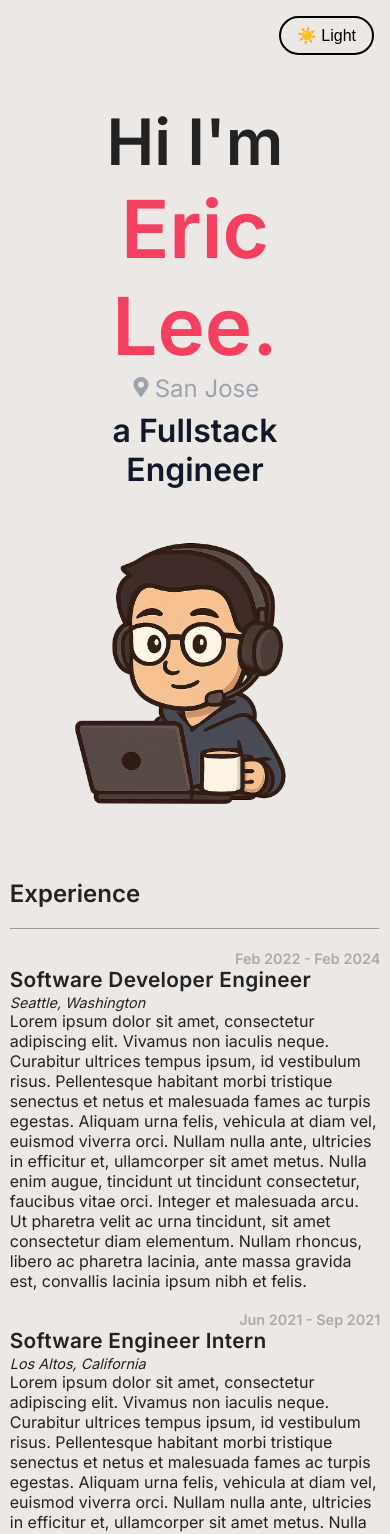
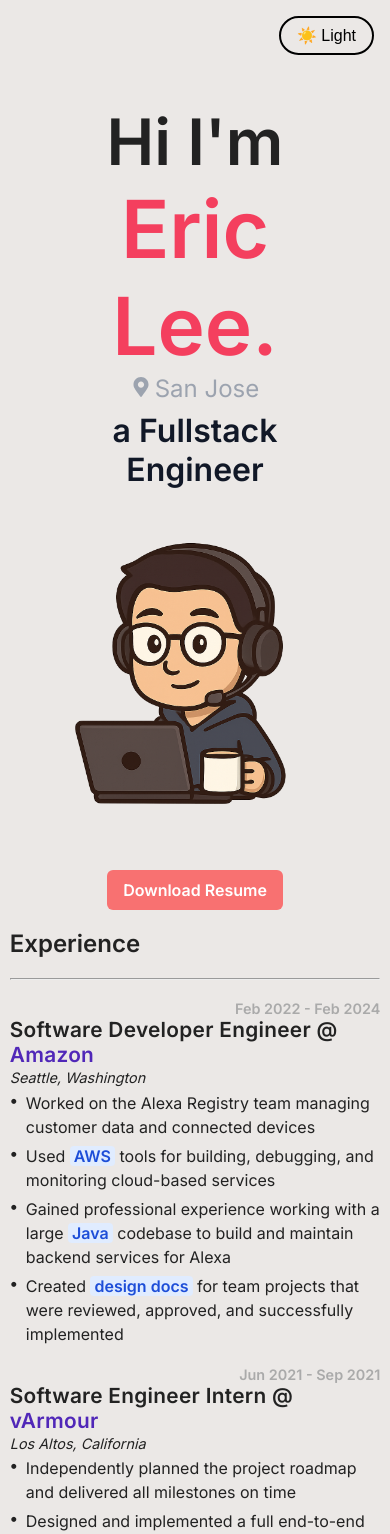
Before and after one commit to Eric-shipsit/Portfolio, a React (Create React App) app: page / in a window 390 px wide. Shown: the top 1534 px of the page. Built offline with nearby package versions, Linux system fonts and the light colour scheme.

Commit message:
Cleaned up code, added resume

```diff
--- a/src/App.css
+++ b/src/App.css
@@ -1,3 +1,4 @@
+/* Main CSS Body */
 html, body {
   margin: 0;
   padding: 0;
@@ -24,6 +25,21 @@ main{
   display: flex;
   justify-content: flex-end;
   gap: 10px;
+}
+
+.toggle-button {
+  background: none;
+  border: 2px solid currentColor;
+  border-radius: 30px;
+  padding: 0.5rem 1rem;
+  cursor: pointer;
+  font-size: 1rem;
+  margin: 1rem;
+  transition: all 0.3s ease;
+}
+
+.toggle-button:hover {
+  background-color: rgba(255, 255, 255, 0.1);
 }
 
 /* About Me Section - Terminal */
@@ -70,21 +86,6 @@ main{
     overflow: hidden;
     animation:
         cursor .4s step-end infinite alternate;
-}
-/* Nav Bar */
-.toggle-button {
-  background: none;
-  border: 2px solid currentColor;
-  border-radius: 30px;
-  padding: 0.5rem 1rem;
-  cursor: pointer;
-  font-size: 1rem;
-  margin: 1rem;
-  transition: all 0.3s ease;
-}
-
-.toggle-button:hover {
-  background-color: rgba(255, 255, 255, 0.1);
 }
 
 /* Skills */
@@ -159,9 +160,9 @@ main{
   background-color: #2a2a2a;
   border-radius: 12px;
   display: flex;
-  flex-direction: column;     /* Stack children vertically */
-  align-items: center;        /* Center them horizontally */
-  justify-content: flex-start; /* Align children to the top */
+  flex-direction: column;
+  align-items: center;
+  justify-content: flex-start;
 }
 
 .project-name {
@@ -175,7 +176,7 @@ main{
 .project-image{
   width: 90%;
   height: 0;
-  padding-bottom: 56.25%; /* 16:9 aspect ratio => 9 / 16 = 0.5625 */
+  padding-bottom: 56.25%;
   position: relative;
   overflow: hidden;
 }
@@ -195,8 +196,8 @@ main{
   width: 90%;
 
   display: flex;
-  flex-direction: row; /* default, can omit */
-  gap: 10px; /* optional spacing between each box */
+  flex-direction: row;
+  gap: 10px;
   flex-wrap: wrap
 }
 
@@ -204,8 +205,6 @@ main{
   display: flex;
   flex-direction: row;
   align-items: center;
-
-  /* margin: 10px; */
 
   padding-left: 0.5rem;
   padding-right: 0.5rem;
@@ -218,6 +217,176 @@ main{
   width: fit-content;
   font-size: 20px;
 }
+
+/* Hero Section */
+.image-container {
+  display: flex;
+  justify-content: center;
+  align-items: center;
+  width: 100%;
+  height: 100%;
+}
+
+.image-container img {
+  width: 100%;
+  height: 100%;
+  object-fit: contain;
+}
+.hero {
+  display: flex;
+  justify-content: space-between;
+  align-items: center;
+  gap: 2rem;
+  padding: 2rem;
+  flex-wrap: wrap;
+}
+
+#introductions{
+  font-size: 4rem;
+  font-weight: bold;
+}
+
+#my-name {
+  font-size: 5rem;
+  font-weight: bold;
+  color: #f43f5e;
+}
+
+#my-location {
+  font-size: 1.5rem;
+  color: #9ca3af;
+  margin-bottom: 0.5rem;
+}
+
+#my-specialty {
+  font-size: 2rem;
+  font-weight: 600;
+  color: #111827;
+}
+
+.left-side{
+  flex: 2;
+  font-family: 'Inter', sans-serif;
+}
+
+.right-side {
+  flex: 1;
+  min-width: 300px;
+  justify-content: flex-end;
+  padding: 0;
+}
+
+/* Resume Button */
+
+.resume-button {
+  margin-top: 10px;
+  display: inline-block;
+  padding: 10px 16px;
+  background-color: #f87171;
+  color: white;
+  font-weight: 600;
+  border-radius: 6px;
+  text-decoration: none;
+  transition: background-color 0.2s ease;
+}
+
+.resume-button:hover {
+  background-color: #ef4444;
+}
+
+/* Experience */
+
+.entry{
+  margin-top: 20px;
+  display: flex;
+  justify-content: space-between;
+  align-items: flex-start;
+}
+
+.date{
+    width: 25%;
+    text-align: right;
+    padding-right: 50px;
+    font-weight: bold;
+    color: #AAAAAA;
+    font-size: 0.9rem;
+}
+
+.info {
+    width: 75%;
+}
+
+.info .title {
+  font-size: 1.3rem;
+  font-weight: 600;
+  letter-spacing: 0.3px;
+  margin: 0;
+}
+
+.location {
+  font-size: 0.9rem;
+  font-style: italic;
+  margin-top: 2px;
+}
+
+
+.bullet {
+  display: flex;
+  align-items: flex-start;
+  margin-top: 0.3rem;
+  font-size: 1rem;
+}
+
+.bullet-icon {
+  margin-right: 0.5rem;
+  font-weight: bold;
+  line-height: 1.2;
+}
+
+.bullet-text {
+  flex: 1;
+  line-height: 1.5;
+}
+.link {
+  color: #91c8f1;
+  text-decoration: none;
+  transition: color 0.2s ease, text-decoration 0.2s ease;
+}
+
+.link:hover {
+  text-decoration: underline;
+}
+
+.highlight {
+  font-weight: bold;
+  color: #1d4ed8;
+  background-color: #e0ecff;
+  padding: 0 4px;
+  border-radius: 4px;
+}
+
+/* Contact */
+
+.email-link {
+  color: #00bcd4;
+  padding: 0px 5px;
+  margin: 0px;
+}
+
+body.dark .email-link {
+  color: #66e0ff;
+}
+
+.icon-bar {
+  margin-top: 20px;
+  margin-bottom: 20px;
+  display: flex;
+  align-items: center;
+  justify-content: center;
+  width: 100%;
+}
+
+
 
 /* Dark/Light mode specific CSS */
 body.light-mode {
@@ -253,6 +422,16 @@ body.light-mode .project-box {
   color: #822E33;
 }
 
+body.dark-mode #my-specialty {
+  color: #f9fafb;
+}
+
+body.light-mode .link {
+  color: #5027b8;
+  text-decoration: none;
+  transition: color 0.2s ease, text-decoration 0.2s ease;
+}
+
 /* Middle view */
 @media (max-width: 1300px) {
   .project-box {
@@ -274,5 +453,27 @@ body.light-mode .project-box {
     width: 100%;
   }
 
+  .entry {
+    flex-direction: column;
+  }
+
+  .date,
+  .info {
+    width: 100%;
+  }
+
+  .hero {
+    flex-direction: column;
+    align-items: center;
+    text-align: center;
+  }
+
+  .left-side,
+  .right-side {
+    width: 100%;
+    display: flex;
+    flex-direction: column;
+    align-items: center;
+  }
 
 }
--- a/src/App.js
+++ b/src/App.js
@@ -16,6 +16,11 @@ function App() {
           <Navbar/>
           <div className="responsive-div">
             <Hero/>
+            <div style={{width: '100%', display: 'flex', justifyContent: 'center', alignItems: 'center' }}>
+              <a href="/resume.pdf" download className="resume-button">
+                Download Resume
+              </a>
+            </div>
             <Experience/>
             <AboutMe/>
             <Projects/>
--- a/src/components/Contact.js
+++ b/src/components/Contact.js
@@ -2,7 +2,6 @@
 import React from 'react';
 import { useTheme } from '../ThemeContext';
 import { FaGithub, FaLinkedin, FaEnvelope } from 'react-icons/fa';
-import './Hero.css';
 
 export default function Contact() {
   const { darkMode } = useTheme();
--- a/src/components/Experience.js
+++ b/src/components/Experience.js
@@ -1,6 +1,5 @@
 // src/components/Experience.js
 import React from 'react';
-import './Hero.css';
 
 export default function Experience() {
   return (
@@ -16,13 +15,36 @@ export default function Experience() {
           </div>
           <div className='info'>
             <div className = 'title'>
-              Software Developer Engineer
+              Software Developer Engineer @  <a href="https://www.amazon.jobs/" target="_blank" rel="noopener noreferrer" className = "link">Amazon</a>
             </div>
             <div className = 'location'>
               Seattle, Washington
             </div>
             <div className = 'description'>
-              Lorem ipsum dolor sit amet, consectetur adipiscing elit. Vivamus non iaculis neque. Curabitur ultrices tempus ipsum, id vestibulum risus. Pellentesque habitant morbi tristique senectus et netus et malesuada fames ac turpis egestas. Aliquam urna felis, vehicula at diam vel, euismod viverra orci. Nullam nulla ante, ultricies in efficitur et, ullamcorper sit amet metus. Nulla enim augue, tincidunt ut tincidunt consectetur, faucibus vitae orci. Integer et malesuada arcu. Ut pharetra velit ac urna tincidunt, sit amet consectetur diam elementum. Nullam rhoncus, libero ac pharetra lacinia, ante massa gravida est, convallis lacinia ipsum nibh et felis.
+              <div className = 'bullet'>
+                <span className="bullet-icon">•</span>
+                <span className="bullet-text">
+                  Worked on the Alexa Registry team managing customer data and connected devices
+                </span>
+              </div>
+              <div className = 'bullet'>
+                <span className="bullet-icon">•</span>
+                <span className="bullet-text">
+                  Used <span className="highlight">AWS</span> tools for building, debugging, and monitoring cloud-based services
+                </span>
+              </div>
+              <div className = 'bullet'>
+                <span className="bullet-icon">•</span>
+                <span className="bullet-text">
+                  Gained professional experience working with a large <span className="highlight">Java</span>  codebase to build and maintain backend services for Alexa
+                </span>
+              </div>
+              <div className = 'bullet'>
+                <span className="bullet-icon">•</span>
+                <span className="bullet-text">
+                Created <span className="highlight">design docs</span>  for team projects that were reviewed, approved, and successfully implemented
+                </span>
+              </div>
             </div>
           </div>
         </div>
@@ -32,13 +54,30 @@ export default function Experience() {
           </div>
           <div className='info'>
             <div className = 'title'>
-              Software Engineer Intern
+              Software Engineer Intern @ <a href="https://www.varmour.com" target="_blank" rel="noopener noreferrer" className = "link">vArmour</a>
             </div>
             <div className = 'location'>
               Los Altos, California
             </div>
             <div className = 'description'>
-              Lorem ipsum dolor sit amet, consectetur adipiscing elit. Vivamus non iaculis neque. Curabitur ultrices tempus ipsum, id vestibulum risus. Pellentesque habitant morbi tristique senectus et netus et malesuada fames ac turpis egestas. Aliquam urna felis, vehicula at diam vel, euismod viverra orci. Nullam nulla ante, ultricies in efficitur et, ullamcorper sit amet metus. Nulla enim augue, tincidunt ut tincidunt consectetur, faucibus vitae orci. Integer et malesuada arcu. Ut pharetra velit ac urna tincidunt, sit amet consectetur diam elementum. Nullam rhoncus, libero ac pharetra lacinia, ante massa gravida est, convallis lacinia ipsum nibh et felis.
+              <div className = 'bullet'>
+                <span className="bullet-icon">•</span>
+                <span className="bullet-text">
+                Independently planned the project roadmap and delivered all milestones on time
+                </span>
+              </div>
+              <div className = 'bullet'>
+                <span className="bullet-icon">•</span>
+                <span className="bullet-text">
+                Designed and implemented a full end-to-end test suite using <span className="highlight">Selenium</span>  for a new web application
+                </span>
+              </div>
+              <div className = 'bullet'>
+                <span className="bullet-icon">•</span>
+                <span className="bullet-text">
+                Used <span className="highlight">Docker</span>   to create a consistent and isolated environment for running and validating application tests
+                </span>
+              </div>
             </div>
           </div>
         </div>
--- a/src/components/Hero.css
+++ /dev/null
@@ -1,139 +0,0 @@
-
-.image-container {
-  display: flex;
-  justify-content: center;
-  align-items: center;
-  width: 100%; /* or a fixed width if you prefer */
-  height: 100%; /* optional if you want vertical centering */
-}
-
-.image-container img {
-  width: 100%;
-  height: 100%;
-  object-fit: contain; /* or cover, depending on the effect */
-}
-.hero {
-  display: flex;
-  justify-content: space-between;
-  align-items: center;
-  gap: 2rem;
-  padding: 2rem;
-  flex-wrap: wrap;
-}
-
-#introductions{
-  font-size: 4rem;
-  font-weight: bold;
-}
-
-#my-name {
-  font-size: 5rem;
-  font-weight: bold;
-  color: #f43f5e;
-}
-
-#my-location {
-  font-size: 1.5rem;
-  color: #9ca3af;
-  margin-bottom: 0.5rem;
-}
-
-#my-specialty {
-  font-size: 2rem;
-  font-weight: 600;
-  color: #111827;
-}
-
-body.dark-mode #my-specialty {
-  color: #f9fafb;
-}
-
-.left-side{
-  flex: 2;
-  font-family: 'Inter', sans-serif;
-}
-
-.right-side {
-  flex: 1;
-  min-width: 300px;
-  justify-content: flex-end;
-  padding: 0;
-}
-
-.entry{
-    margin-top: 20px;
-    display: flex;
-    justify-content: space-between;
-    align-items: flex-start;
-}
-
-.date{
-    width: 25%;
-    text-align: right;
-    padding-right: 50px;
-    font-weight: bold;
-    color: #AAAAAA;
-    font-size: 0.9rem;
-}
-
-.info {
-    width: 75%;
-}
-
-.info .title {
-
-  font-size: 1.3rem;
-  font-weight: 600;
-  letter-spacing: 0.3px;
-  margin: 0;
-}
-
-.location {
-  font-size: 0.9rem;
-  font-style: italic;
-  margin-top: 2px;
-}
-.email-link {
-  color: #00bcd4;
-  padding: 0px 5px;
-  margin: 0px;
-}
-
-body.dark .email-link {
-  color: #66e0ff;
-}
-
-.icon-bar {
-  margin-top: 20px;
-  margin-bottom: 20px;
-  display: flex;
-  align-items: center;
-  justify-content: center;
-  width: 100%;
-}
-
-/* Mobile view */
-@media (max-width: 1100px) {
-    .entry {
-      flex-direction: column;
-    }
-
-    .date,
-    .info {
-      width: 100%;
-    }
-
-    .hero {
-      flex-direction: column;
-      align-items: center;
-      text-align: center;
-    }
-
-    .left-side,
-    .right-side {
-      width: 100%;
-      display: flex;
-      flex-direction: column;
-      align-items: center;
-    }
-  }
--- a/src/components/Hero.js
+++ b/src/components/Hero.js
@@ -1,7 +1,6 @@
 // src/components/Hero.js
 import React from 'react';
 import { useTheme } from '../ThemeContext';
-import './Hero.css';
 import { FaMapMarkerAlt } from 'react-icons/fa';
 
 export default function Hero() {
```
Also changed, not shown: 1 other file (tests, documents, lock files or other folders).
